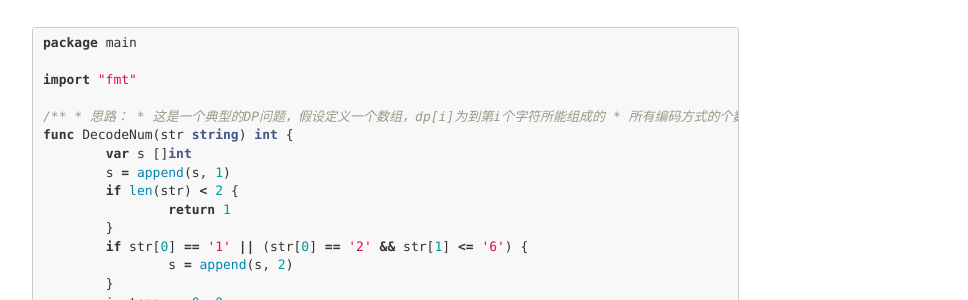
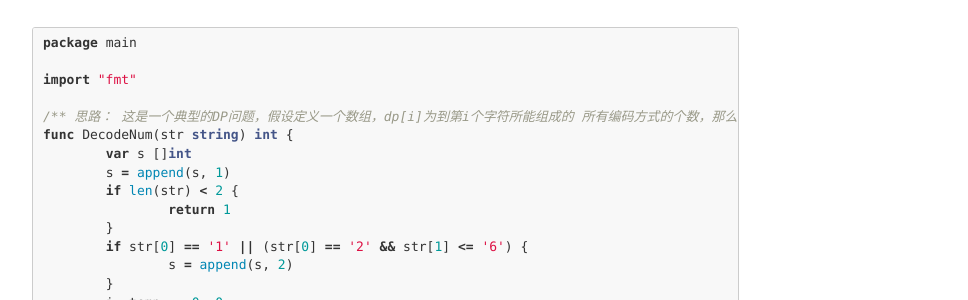
Before and after one commit to honorjoey/honorjoey.github.io, a Jekyll site: the page built from _posts/2020-03-05-动态规划(一).md, in a window 1280 px wide and 900 px high, scrolled down 2666 px. Shown: the part 151-451 px from the top of the window, without its empty margins (233-1201 px from the left). Built offline with Jekyll 4.4.1, drawn with Linux system fonts in a browser that asks for light colours; nearby versions of some CDN libraries; comment, search, counter and statistics services are not loaded.

Commit message:
update blog

```diff
--- a/_posts/2020-03-05-动态规划(一).md
+++ b/_posts/2020-03-05-动态规划(一).md
@@ -97,10 +97,10 @@ package main
 import "fmt"
 
 /**
- * 思路：
- * 这是一个典型的DP问题，假设定义一个数组，dp[i]为到第i个字符所能组成的
- * 所有编码方式的个数，那么对于dp[i+1]来说，肯定至少和dp[i]一样多，如果
- * 第i个字符和第i+1个字符能合成一个字符，那么dp[i+1] += dp[i-1]
+ 思路：
+ 这是一个典型的DP问题，假设定义一个数组，dp[i]为到第i个字符所能组成的
+ 所有编码方式的个数，那么对于dp[i+1]来说，肯定至少和dp[i]一样多，如果
+ 第i个字符和第i+1个字符能合成一个字符，那么dp[i+1] += dp[i-1]
  */
 func DecodeNum(str string) int {
 	var s []int
```
